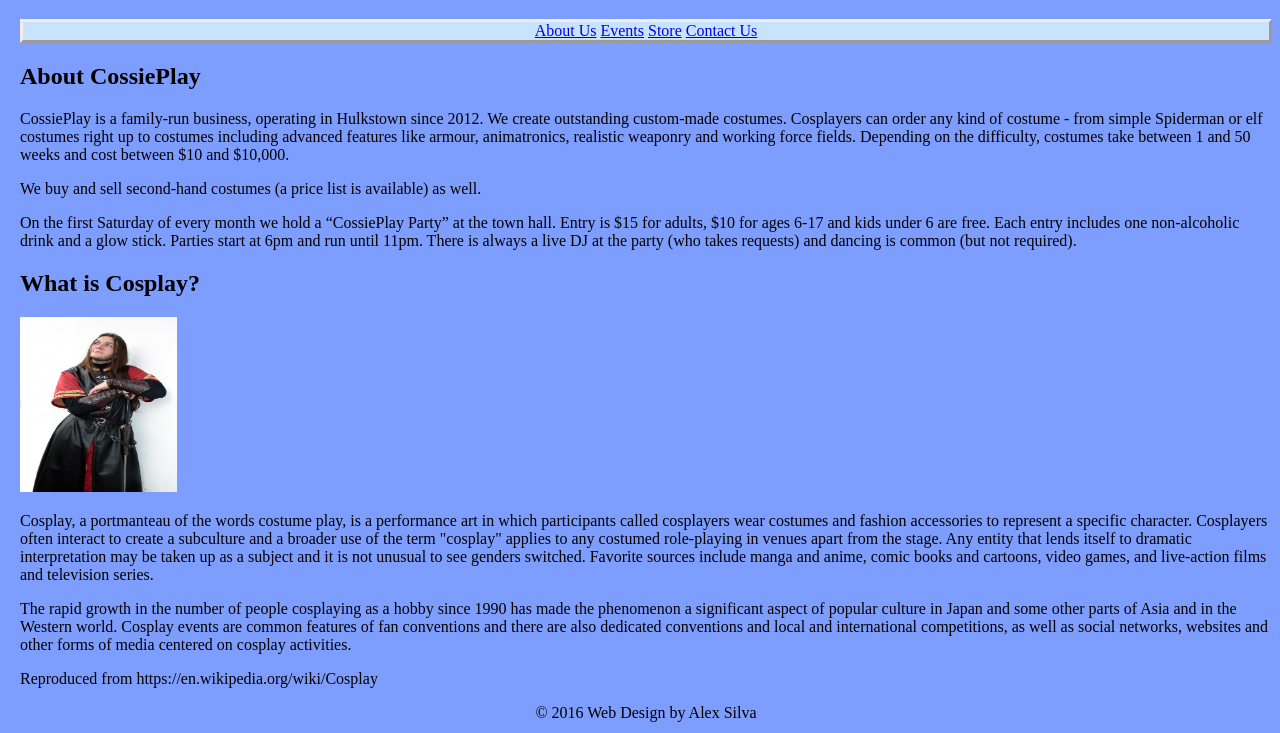
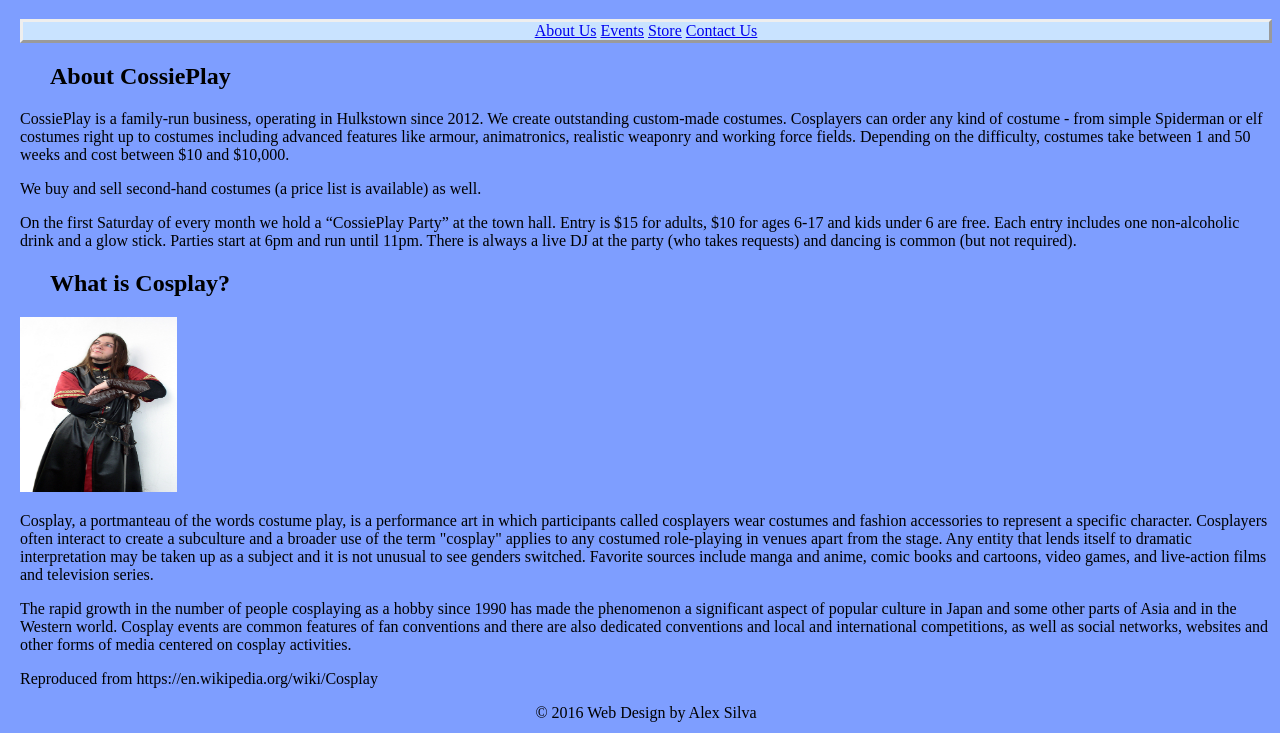
Before and after one commit to AlexCS1337/Assignment1-CossiePlay, a plain HTML site: page index.html in a window 1280 px wide. Shown: the part 67-800 px from the top of the page. Drawn offline with Linux system fonts and the light colour scheme.

Commit message:
added margin for heading2

```diff
--- a/mainstyles.css
+++ b/mainstyles.css
@@ -5,6 +5,11 @@ h1 {
     background-color: #c9e3ff;
 
 }
+
+h2 {
+    margin-left: 30px;
+}
+
 body {
     background-color: #7e9eff;
     alignment: left;
@@ -18,7 +23,6 @@ nav {
     border: outset;
 }
 
-
 footer {
     text-align: center;
 }
```
